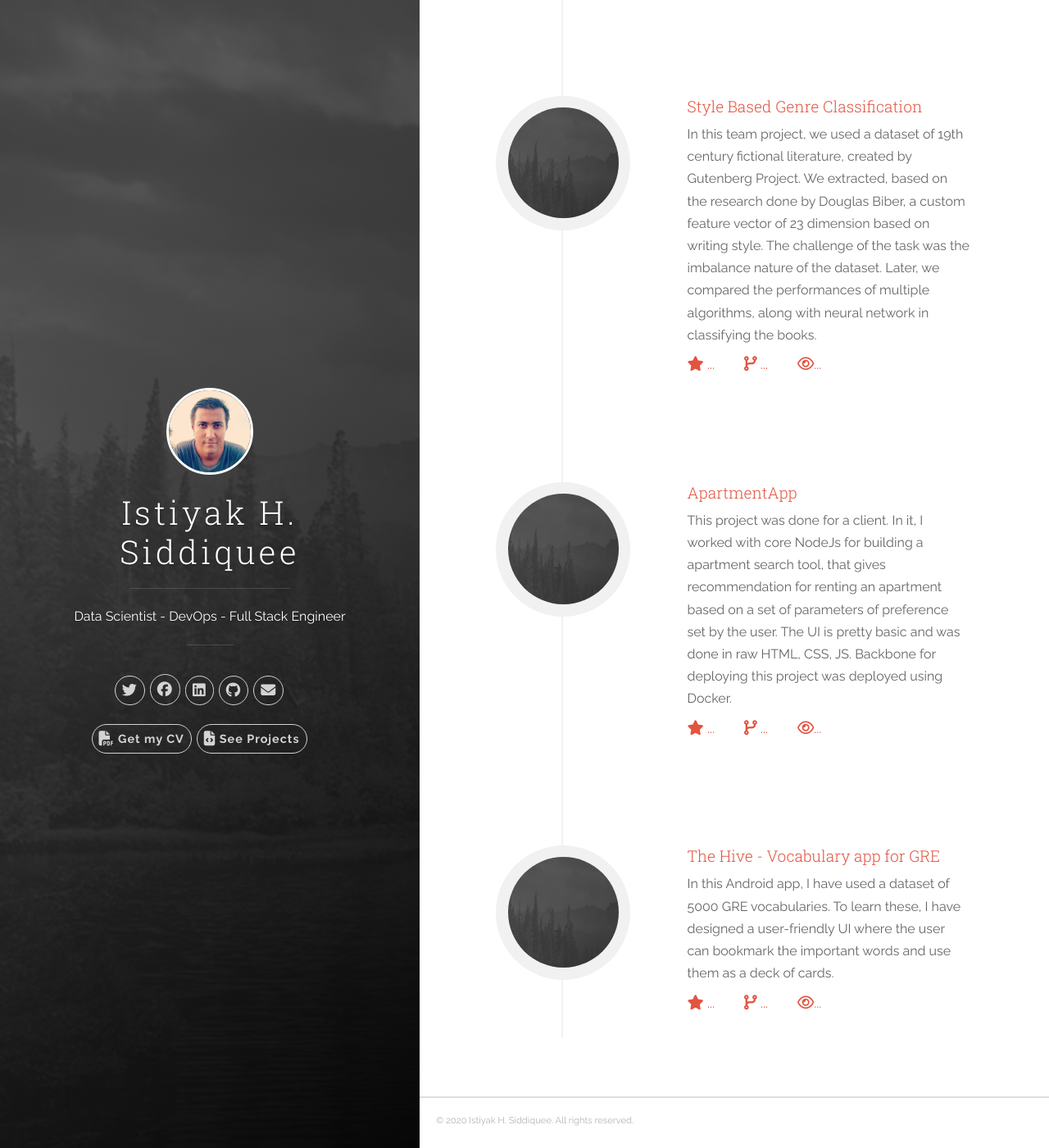
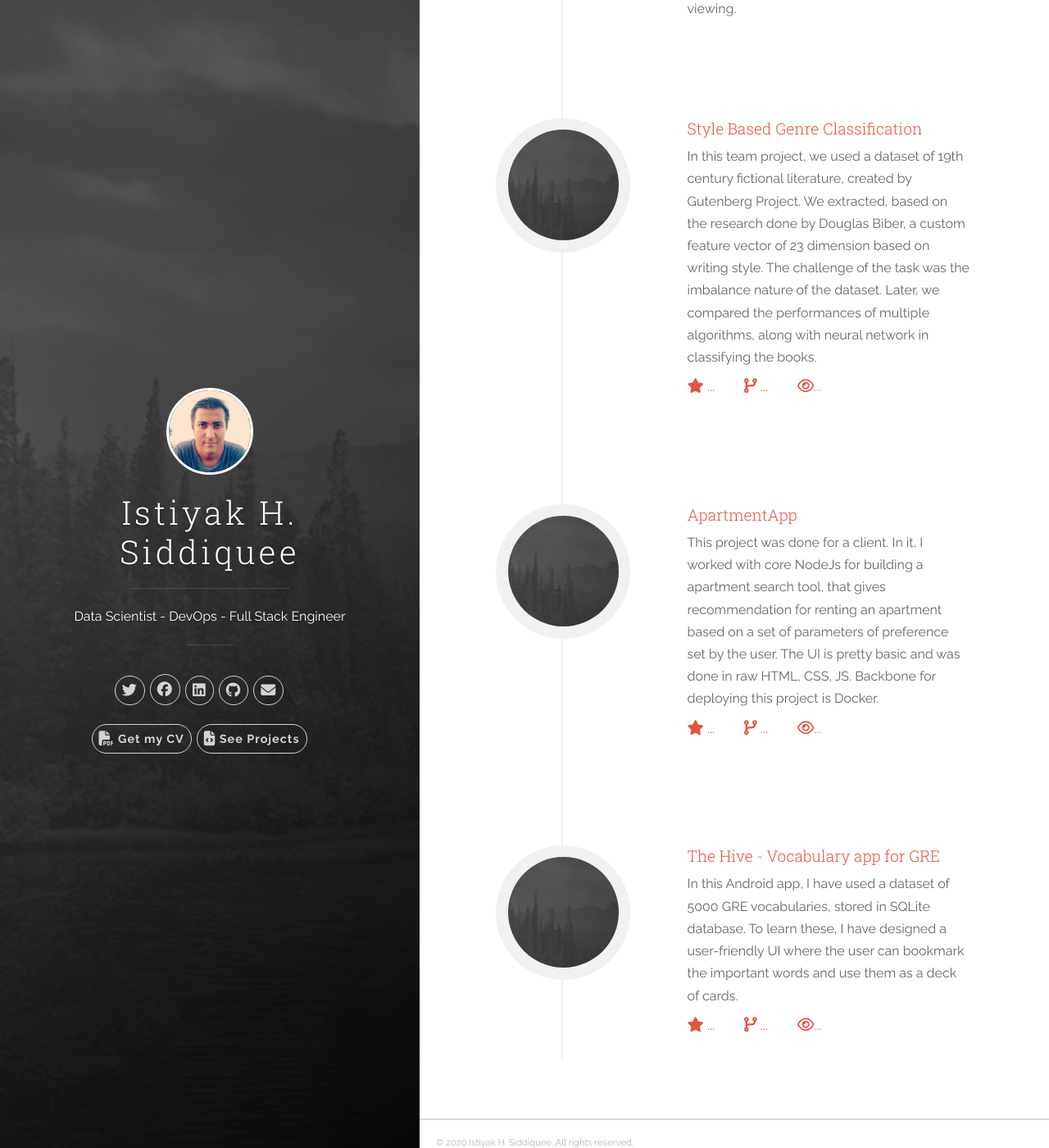
Before and after one commit to istiyaksiddiquee/istiyaksiddiquee.github.io, a Jekyll site: the page built from index.html, in a window 1280 px wide and 1400 px high, scrolled down 1114 px. Shown: the whole window at 82% size. Built offline with Jekyll 4.4.1, drawn with Linux system fonts in a browser that asks for light colours; nearby versions of some CDN libraries; comment, search, counter and statistics services are not loaded; some of the changed text lies outside the part shown.

Commit message:
grammatical changes

```diff
--- a/_data/projects.yml
+++ b/_data/projects.yml
@@ -6,7 +6,7 @@
   repo: MagumOpus
   repo_URL: https://github.com/istiyaksiddiquee/MagumOpus
   img: '/images/magnum_opus_image.png'
-  desc: A demo project built with tonnes of cutting edge tech starting from Java, NodeJs, python to Docker, Kubernetes, istio, Jenkins. Built with "No Button Touch" philosophy, this project has almost all the technologies that I know about or have experience of working in.
+  desc: A demo project built with tonnes of cutting edge tech starting from Java, NodeJs, python, golang to Docker, Kubernetes, istio, Jenkins, Terraform, Ansible etc. Built with "No Button Touch" philosophy, this project has almost all the technologies that I know about or have experience of working in.
 
 - name: 3D Medical Image Registration using Deep Learning
   img: '/images/thumbnail_for_projects.PNG'
@@ -28,11 +28,11 @@
   repo: ApartmentApp
   repo_URL: https://gitlab.com/istiyaksiddiquee/ApartmentApp
   img: '/images/thumbnail_for_projects.PNG'
-  desc: This project was done for a client. In it, I worked with core NodeJs for building a apartment search tool, that gives recommendation for renting an apartment based on a set of parameters of preference set by the user. The UI is pretty basic and was done in raw HTML, CSS, JS. Backbone for deploying this project was deployed using Docker.
+  desc: This project was done for a client. In it, I worked with core NodeJs for building a apartment search tool, that gives recommendation for renting an apartment based on a set of parameters of preference set by the user. The UI is pretty basic and was done in raw HTML, CSS, JS. Backbone for deploying this project is Docker.
 
 - name: The Hive - Vocabulary app for GRE
   gh_user: istiyaksiddiquee
   repo: thehiveproject
   repo_URL: https://bitbucket.org/istiyaksiddiquee/thehiveproject
   img: '/images/thumbnail_for_projects.PNG'
-  desc: In this Android app, I have used a dataset of 5000 GRE vocabularies. To learn these, I have designed a user-friendly UI where the user can bookmark the important words and use them as a deck of cards.
+  desc: In this Android app, I have used a dataset of 5000 GRE vocabularies, stored in SQLite database. To learn these, I have designed a user-friendly UI where the user can bookmark the important words and use them as a deck of cards.
```
